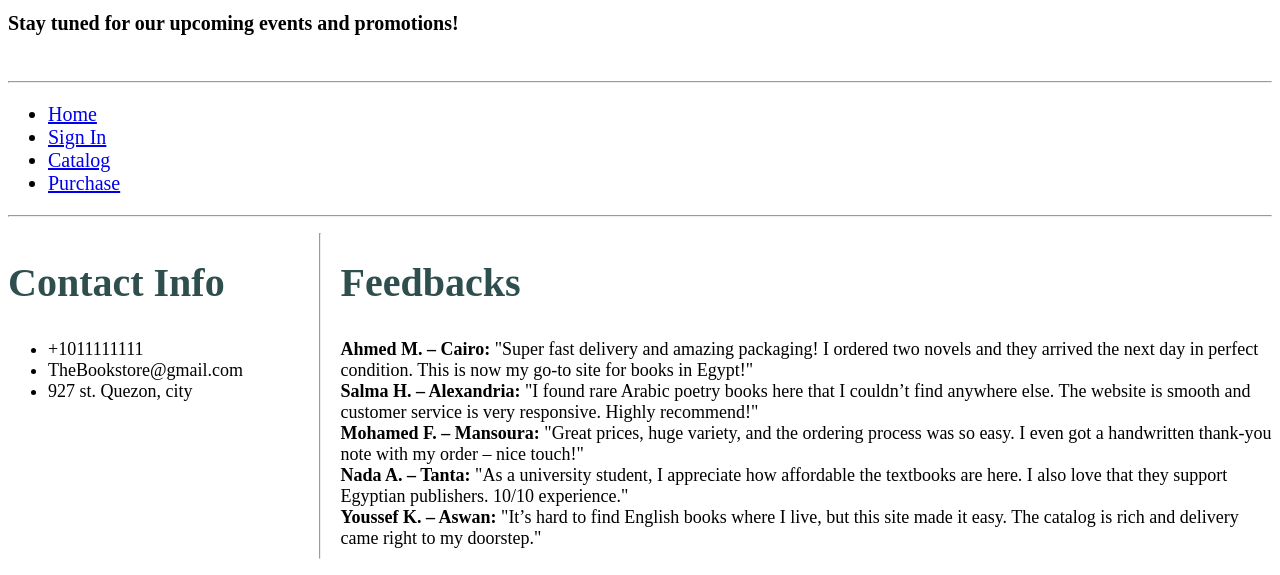
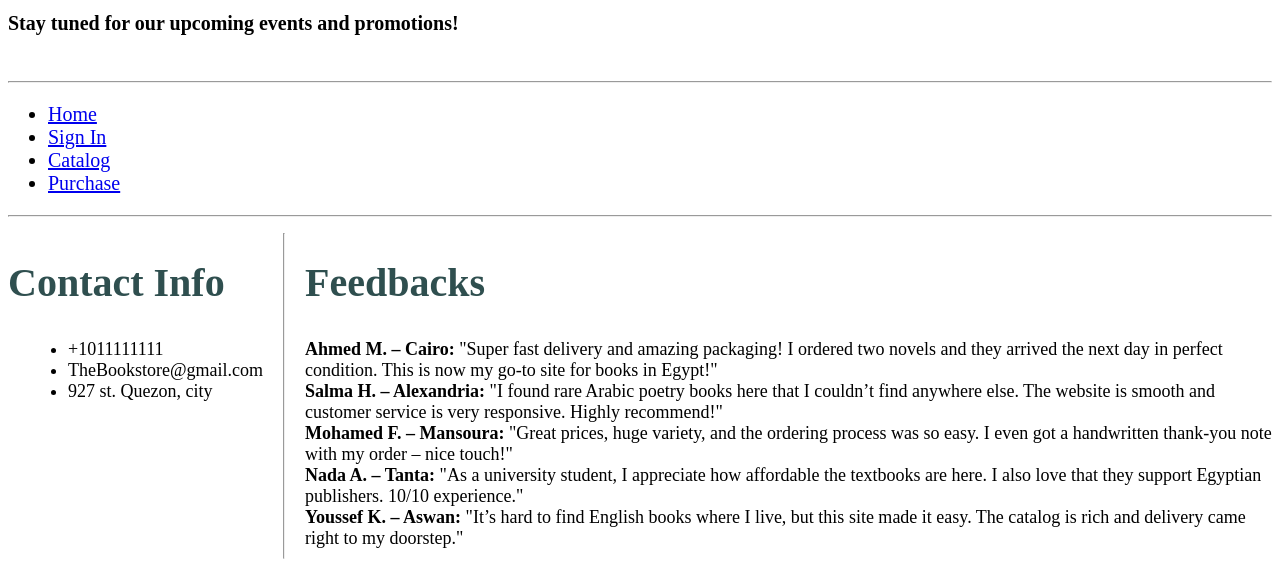
Before and after one commit to Nadarkk/A1-WD-Bookshop, a plain HTML site: page A1/Homepage.html in a window 1280 px wide. Shown: the part 580-1155 px from the top of the page. Drawn offline with Linux system fonts and the light colour scheme.

Commit message:
Update Homepage.html

```diff
--- a/A1/Homepage.html
+++ b/A1/Homepage.html
@@ -44,11 +44,11 @@
     <hr>
 
 
-    <footer style="width: 100%;">
+     <footer style="width: 100%;">
         <div style="display: flex; justify-content: space-between; flex-wrap: wrap; margin: 0; width: 100%;">
-        <div style="flex:1; ">
+        <div style="justify-content: flex-start;">
         <h2>Contact Info</h2>
-        <ul style="font-size: 18px;">
+        <ul style="font-size: 18px; margin: 20px;">
             <li>+1011111111</li>
             <li>TheBookstore@gmail.com</li>
             <li>927 st. Quezon, city</li>
@@ -57,7 +57,7 @@
         </div><hr>
 
 
-        <div style="flex:3; margin-left: 20px;">
+        <div style="flex:3; margin-left: 20px;justify-content: flex-end;">
         <h2>Feedbacks</h2>
         <p style="font-size: 18px; color: black; ">
             <span style="font-weight: bold;">Ahmed M. – Cairo: </span>
```
